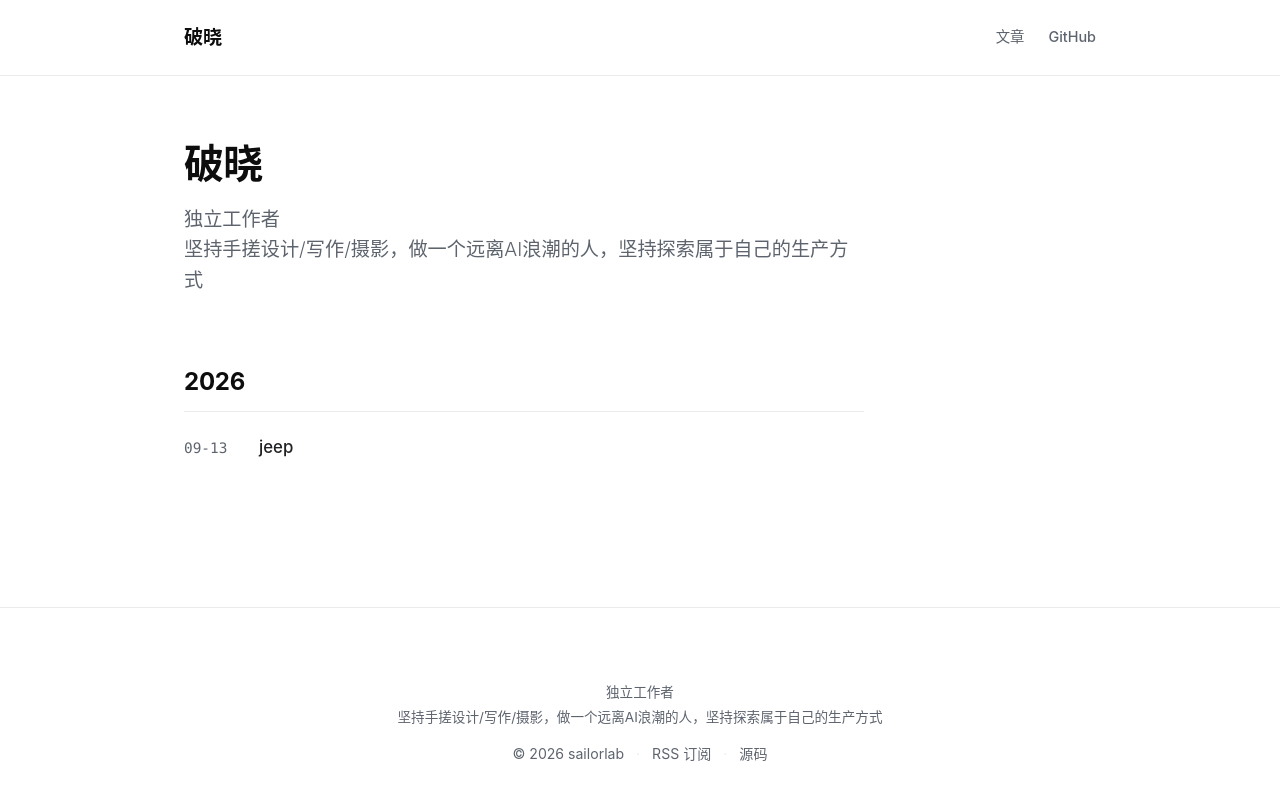
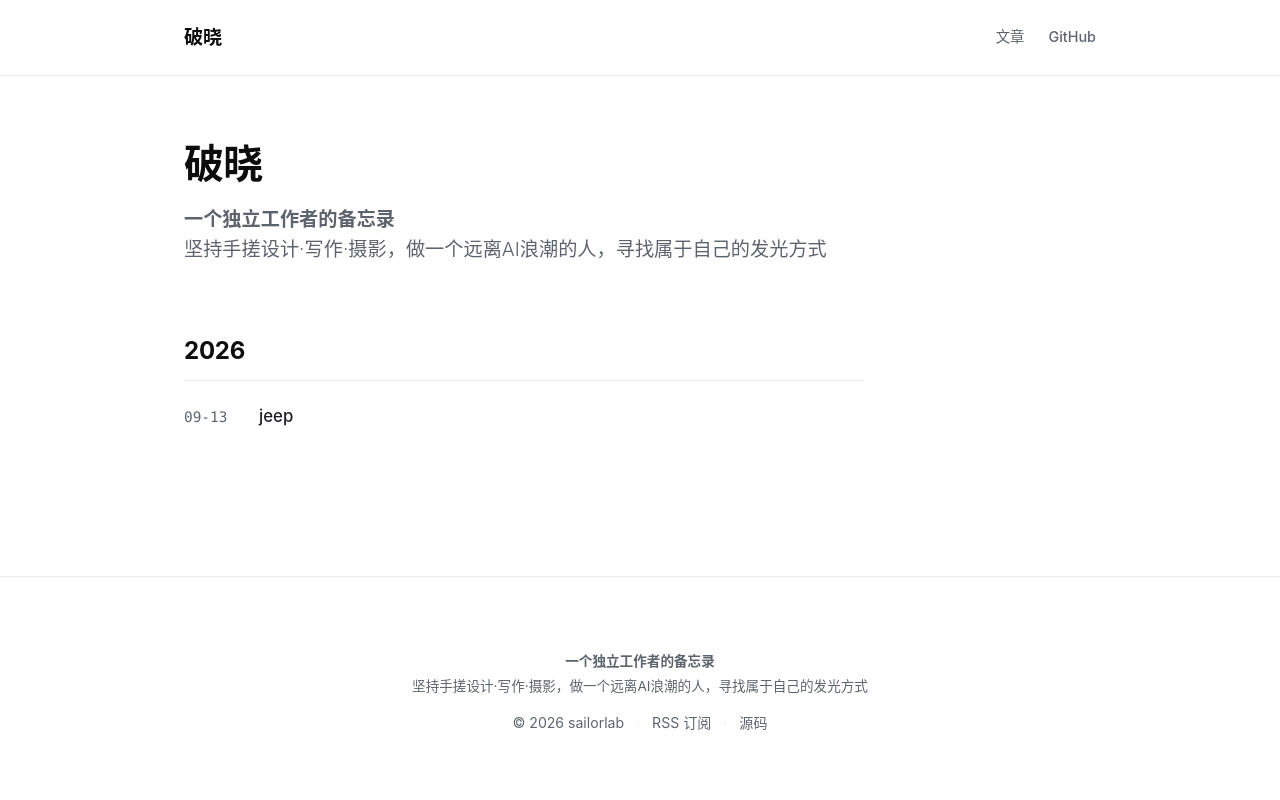
Before and after one commit to sailorlab/blog, a Jekyll site: the page built from index.html, in a window 1280 px wide. Shown: the top 800 px of the page. Built offline with Jekyll 4.4.1, drawn with Linux system fonts in a browser that asks for light colours; the list of posts is cut into pages by our own code.

Commit message:
Update _config.yml

```diff
--- a/_config.yml
+++ b/_config.yml
@@ -3,8 +3,8 @@ title: 破晓
 email: 308211478+sailorlab@users.noreply.github.com
 author: sailorlab
 description: >-
-  独立工作者<br>
-  坚持手搓设计/写作/摄影，做一个远离AI浪潮的人，坚持探索属于自己的生产方式
+  <b>一个独立工作者的备忘录</b><br>
+  坚持手搓设计·写作·摄影，做一个远离AI浪潮的人，寻找属于自己的发光方式
 url: "https://sailorlab.github.io"
 baseurl: "/blog"
 language: zh-CN
```
